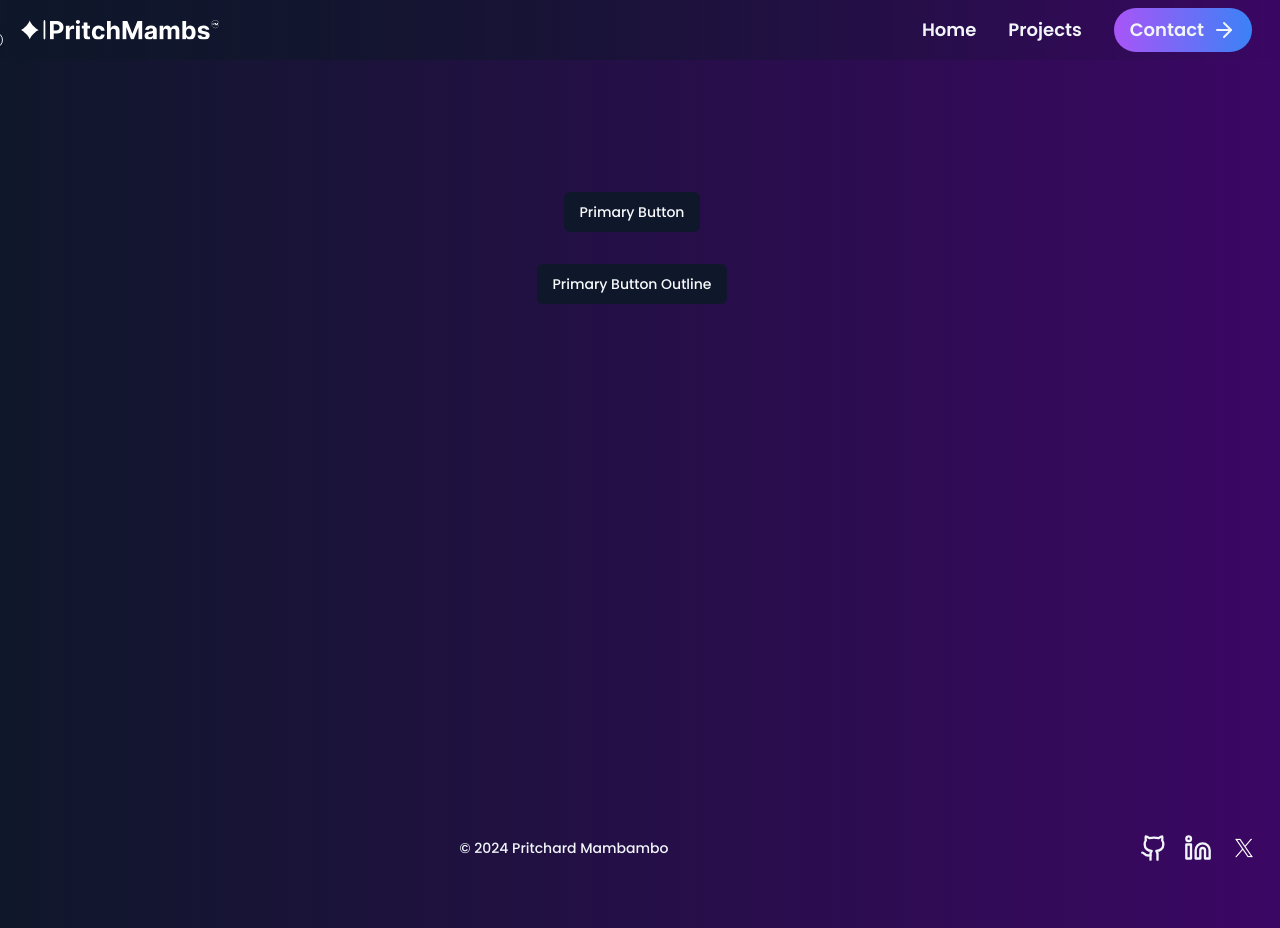
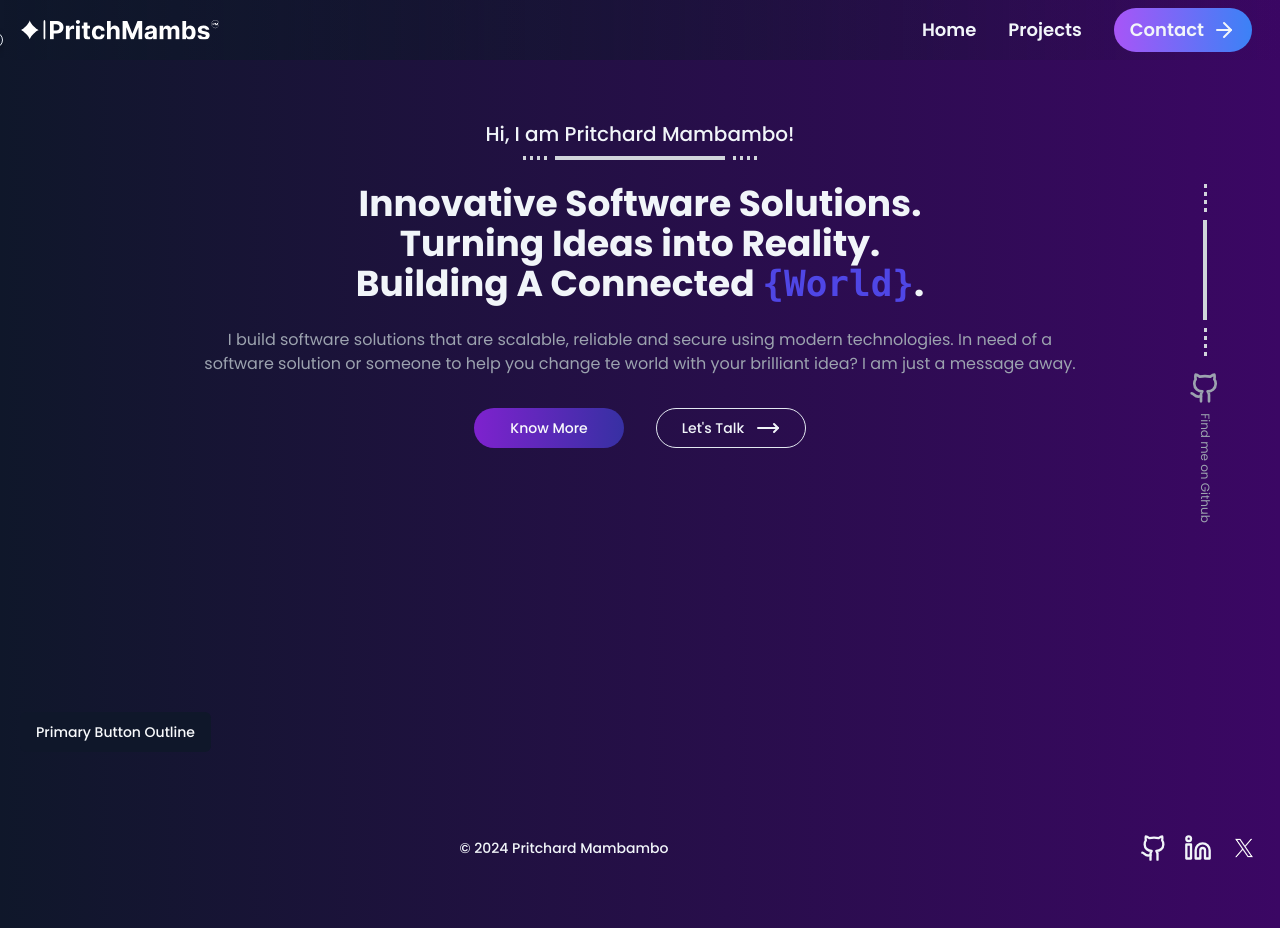
Before and after one commit to SirSanctified/nextjs-portfolio, a Next.js app: page / in a window 1280 px wide. Built offline with nearby package versions, Linux system fonts and the light colour scheme.

Commit message:
Finish up hero section

```diff
--- a/app/globals.css
+++ b/app/globals.css
@@ -71,6 +71,18 @@
     @apply border-border;
   }
   body {
-    @apply bg-background text-foreground;
+    @apply bg-background text-foreground no-scrollbar;
+  }
+
+  @layer utilities {
+    .no-scrollbar::-webkit-scrollbar {
+      display: none;
+    }
+
+    /* Hide scrollbar for IE, Edge and Firefox */
+    .no-scrollbar {
+      -ms-overflow-style: none; /* IE and Edge */
+      scrollbar-width: none; /* Firefox */
+    }
   }
 }
--- a/app/layout.tsx
+++ b/app/layout.tsx
@@ -58,7 +58,7 @@ export default function RootLayout({
         <TracingBeam className="px-1">
           <FollowerPointerCard>
             <Navbar />
-            <div className="flex  max-w-7xl flex-col justify-between w-full mx-auto pt-24 px-4 pr-8 min-h-screen">
+            <div className="flex  max-w-7xl flex-col justify-between w-full mx-auto pt-24 px-4 min-h-screen">
               {children}
             </div>
             <Footer />
--- a/app/page.tsx
+++ b/app/page.tsx
@@ -1,10 +1,13 @@
+import Hero from "@/components/hero";
 import { Button } from "@/components/ui/button";
 
 export default function Home() {
   return (
-    <main className="flex flex-col items-center justify-between p-24">
-      <Button className="btn-primary px-4 py-2 mb-8">Primary Button</Button>
-      <Button className="btn-primary-outline px-4 py-2">Primary Button Outline</Button>
+    <main className="flex flex-col items-start gap-8">
+      <Hero />
+      <Button className="btn-primary-outline px-4 py-2">
+        Primary Button Outline
+      </Button>
     </main>
   );
 }
```
